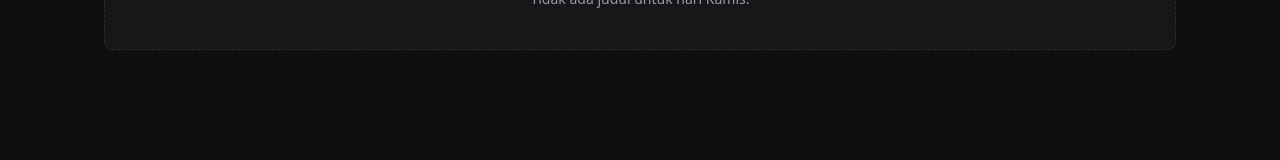
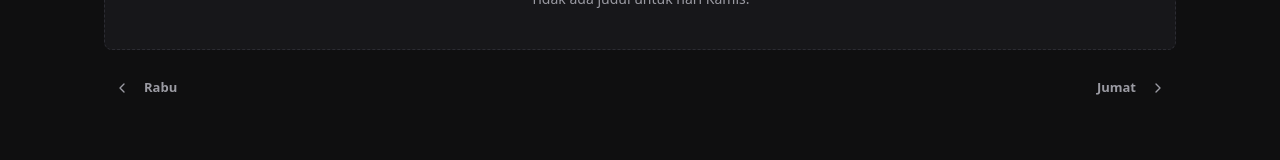
Before and after one commit to gipicihuy/givime, a Next.js app: page /jadwal in a window 1280 px wide. Shown: the part 358-518 px from the top of the page. Built offline with nearby package versions, Linux system fonts and the light colour scheme; no server answers.

Commit message:
feat(jadwal): prev/next day chevrons, drop fake status text

```diff
--- a/app/globals.css
+++ b/app/globals.css
@@ -1565,7 +1565,7 @@ a:focus-visible {
   display: flex;
   flex-wrap: wrap;
   align-items: center;
-  gap: 10px;
+  gap: 8px;
   min-height: 0;
   font-size: 12px;
   font-weight: 700;
@@ -1581,35 +1581,61 @@ a:focus-visible {
 
 .jadwal-meta-item svg {
   color: var(--accent);
-}
-
-.jadwal-status {
-  display: inline-flex;
-  align-items: center;
-  gap: 6px;
-  font-size: 12px;
-  font-weight: 700;
-  line-height: 1.3;
 }
 
 .jadwal-status-dot {
   width: 7px;
   height: 7px;
   border-radius: 999px;
-  background: currentColor;
   flex-shrink: 0;
-}
-
-.jadwal-item.is-aired .jadwal-status {
-  color: var(--accent);
-}
-
-.jadwal-item.is-wait .jadwal-status {
-  color: var(--muted);
-}
-
-.jadwal-item.is-late .jadwal-status {
-  color: #f87171;
+  background: var(--muted);
+}
+
+.jadwal-status-dot.is-aired {
+  background: var(--accent);
+}
+
+.jadwal-status-dot.is-wait {
+  background: var(--muted);
+}
+
+.jadwal-status-dot.is-late {
+  background: #f87171;
+}
+
+/* —— jadwal: prev/next day (ikon sama Pager) —— */
+.jadwal-daynav {
+  display: flex;
+  justify-content: space-between;
+  align-items: center;
+  gap: 12px;
+  margin-top: 20px;
+  flex-wrap: wrap;
+}
+
+.jadwal-daynav-link {
+  display: inline-flex;
+  align-items: center;
+  gap: 4px;
+  min-width: 0;
+  font-size: 13px;
+  font-weight: 600;
+  color: var(--muted);
+  text-decoration: none;
+  transition: color 120ms ease;
+}
+
+.jadwal-daynav-link:hover {
+  color: var(--accent);
+}
+
+.jadwal-daynav-link:hover .pager-arrow {
+  color: var(--accent);
+}
+
+.jadwal-daynav-link.is-next {
+  margin-left: auto;
+  text-align: right;
 }
 
 /* —— genre list —— */
--- a/app/jadwal/page.tsx
+++ b/app/jadwal/page.tsx
@@ -1,5 +1,10 @@
 import Link from "next/link";
-import { IconSchedule, IconStar } from "@/components/Icons";
+import {
+  IconChevronLeft,
+  IconChevronRight,
+  IconSchedule,
+  IconStar,
+} from "@/components/Icons";
 import {
   IDS,
   getList,
@@ -38,6 +43,17 @@ function todayKey(): string {
   return DOW[new Date().getDay()] ?? "senin";
 }
 
+function dayIndex(key: string): number {
+  const i = DOW.indexOf(key as (typeof DOW)[number]);
+  return i >= 0 ? i : 0;
+}
+
+function neighborDay(key: string, delta: -1 | 1): { key: string; label: string } {
+  const i = dayIndex(key);
+  const n = (i + delta + DOW.length) % DOW.length;
+  return { key: DOW[n], label: LONG[n] };
+}
+
 /** Minggu Sun-Sat yang memuat hari aktif (pakai minggu kalender hari ini). */
 function stripDays(activeKey: string) {
   const now = new Date();
@@ -59,30 +75,32 @@ function stripDays(activeKey: string) {
 }
 
 /**
- * Status list dari data yang ada:
- * - completed, merah "Tamat"
- * - punya label episode valid, lime "Sudah Tayang"
- * - else, abu "Menunggu Update Baru"
+ * Warna indikator dari data nyata (tanpa label teks karangan):
+ * - completed, merah
+ * - punya label episode valid, lime
+ * - else, abu
  * Views & jam presisi: API tidak punya, tidak dirender.
  */
-function jadwalStatus(a: Anime): { tone: "aired" | "wait" | "late"; label: string } {
+function jadwalTone(a: Anime): "aired" | "wait" | "late" {
   const s = (metaOf(a).ero_status || "").trim().toLowerCase();
   const ids = a.animestatus ?? [];
   const done =
     s === "completed" ||
     (ids.includes(IDS.status.completed) && !ids.includes(IDS.status.ongoing));
-  if (done) return { tone: "late", label: "Tamat" };
-  if (episodeLabel(a)) return { tone: "aired", label: "Sudah Tayang" };
-  return { tone: "wait", label: "Menunggu Update Baru" };
+  if (done) return "late";
+  if (episodeLabel(a)) return "aired";
+  return "wait";
 }
 
 export default async function JadwalPage({ searchParams }: { searchParams: Promise<SP> }) {
   const sp = await searchParams;
   const today = todayKey();
   const day = DOW.includes(sp.day as (typeof DOW)[number]) ? (sp.day as string) : today;
-  const label = LONG[DOW.indexOf(day as (typeof DOW)[number])] ?? "Senin";
+  const label = LONG[dayIndex(day)] ?? "Senin";
   const id = IDS.jadwal[day as keyof typeof IDS.jadwal];
   const strip = stripDays(day);
+  const prev = neighborDay(day, -1);
+  const next = neighborDay(day, 1);
 
   let r: Awaited<ReturnType<typeof getList>>;
   try {
@@ -133,16 +151,13 @@ export default async function JadwalPage({ searchParams }: { searchParams: Promi
       {r.items.length ? (
         <ul className="jadwal-list">
           {r.items.map((a) => {
-            const st = jadwalStatus(a);
+            const tone = jadwalTone(a);
             const ep = episodeLabel(a);
             const score = metaOf(a).ero_skor;
             const cover = metaOf(a).ero_image;
             return (
               <li key={`${a.id}-${a.slug}`}>
-                <Link
-                  href={`/anime/${a.slug}`}
-                  className={`jadwal-item is-${st.tone}`}
-                >
+                <Link href={`/anime/${a.slug}`} className={`jadwal-item is-${tone}`}>
                   <span className="jadwal-thumb" aria-hidden>
                     {cover ? (
                       // eslint-disable-next-line @next/next/no-img-element
@@ -154,17 +169,14 @@ export default async function JadwalPage({ searchParams }: { searchParams: Promi
                     <span className="jadwal-ep">
                       {ep ? `Episode ${ep}` : "Episode —"}
                     </span>
-                    {score ? (
-                      <span className="jadwal-meta">
+                    <span className="jadwal-meta">
+                      <span className={`jadwal-status-dot is-${tone}`} aria-hidden />
+                      {score ? (
                         <span className="jadwal-meta-item">
                           <IconStar size={12} />
                           {score}
                         </span>
-                      </span>
-                    ) : null}
-                    <span className="jadwal-status">
-                      <span className="jadwal-status-dot" aria-hidden />
-                      {st.label}
+                      ) : null}
                     </span>
                   </span>
                 </Link>
@@ -178,6 +190,21 @@ export default async function JadwalPage({ searchParams }: { searchParams: Promi
           Tidak ada judul untuk hari {label}.
         </div>
       )}
+
+      <nav className="jadwal-daynav" aria-label="Pindah hari">
+        <Link href={`/jadwal?day=${prev.key}`} className="jadwal-daynav-link">
+          <span className="pager-arrow" aria-hidden>
+            <IconChevronLeft size={16} />
+          </span>
+          <span>{prev.label}</span>
+        </Link>
+        <Link href={`/jadwal?day=${next.key}`} className="jadwal-daynav-link is-next">
+          <span>{next.label}</span>
+          <span className="pager-arrow" aria-hidden>
+            <IconChevronRight size={16} />
+          </span>
+        </Link>
+      </nav>
     </>
   );
 }
```
